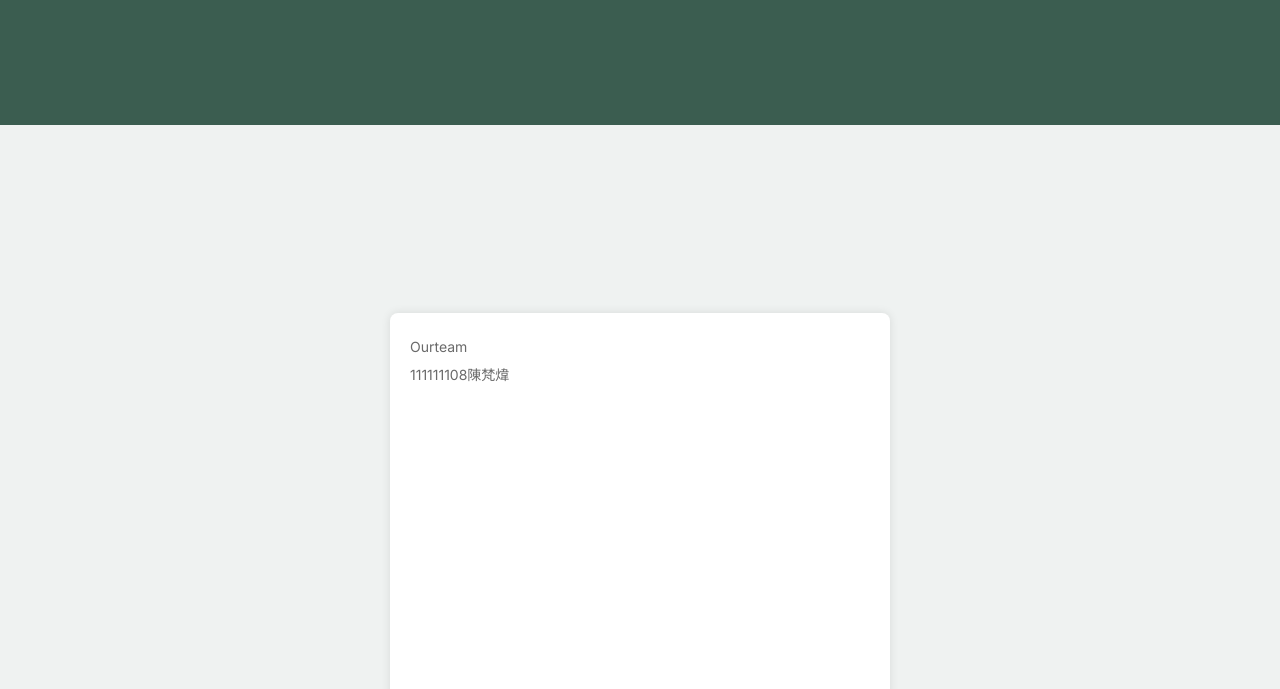
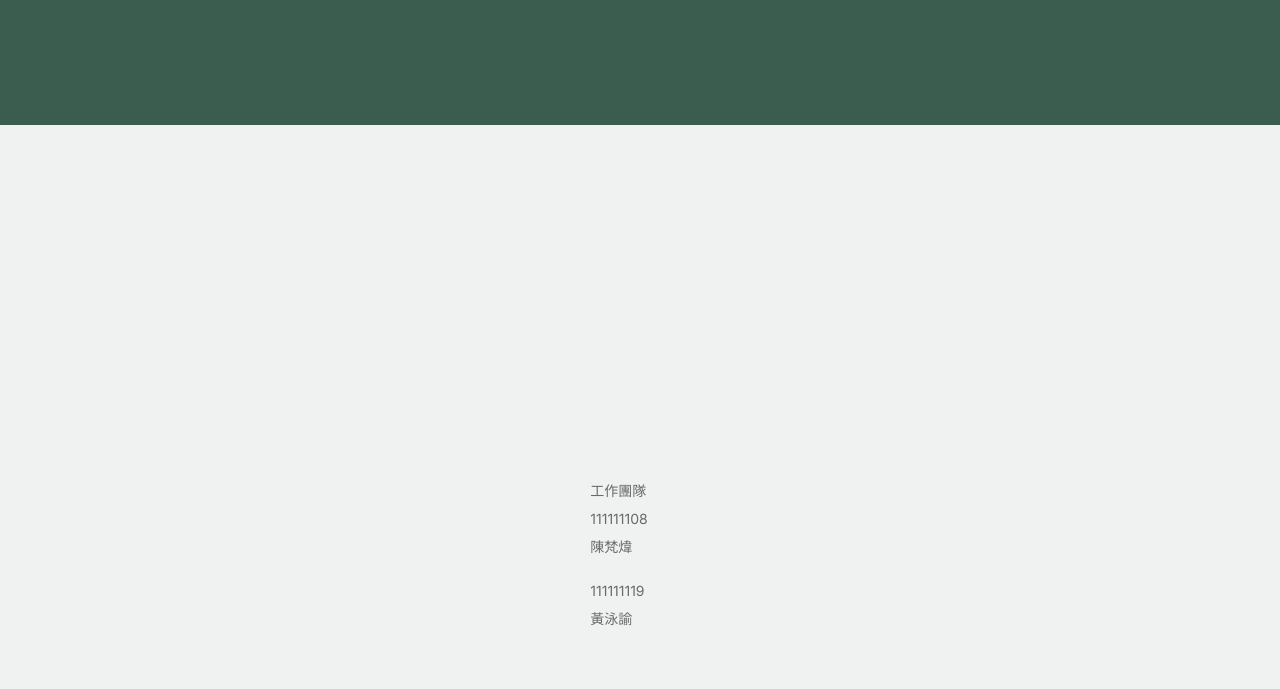
Before and after one commit to jeffhuang878/Finalproject1121-1, a plain HTML site: page ourteam.html in a window 1280 px wide. Shown: the part 263-952 px from the top of the page. Drawn offline with Linux system fonts and the light colour scheme.

Commit message:
小東西完成

```diff
--- a/css/style.css
+++ b/css/style.css
@@ -882,10 +882,5 @@ input[type=checkbox]+span {
   color: #302727;
 }
 .ourteam-container{
-width: 500px;
-height: 500px;
-background-color: #ffffff;
-padding: 20px;
-border-radius: 8px;
-box-shadow: 0 0 10px rgba(0, 0, 0, 0.1);
+
 }
--- a/ourteam.html
+++ b/ourteam.html
@@ -82,8 +82,9 @@
 					<div class="col-md-8 col-lg-8 pb-4">
 						<div class="ourteam-container">
 						<form action="/" method="post">
-						<label for="username">Ourteam</label>
+						<label for="username">工作團隊</label>
 						<p>111111108陳梵煒</p>
+						<p>111111119黃泳諭</p>
 						</form>
 					  </div>
 				</div>
@@ -168,7 +169,7 @@
 							<div class="col-6 col-sm-6 col-md-3">
 								<ul class="list-unstyled">
 									<li><a href="#">Jobs</a></li>
-									<li><a href="#">Our team</a></li>
+									<li><a href="/ourteam.html">Our team</a></li>
 									<li><a href="#">Leadership</a></li>
 									<li><a href="#">Privacy Policy</a></li>
 								</ul>
```
Also changed, not shown: about.html (+1 -1 lines), blog.html (+1 -1 lines), cart.html (+1 -1 lines), checkout.html (+1 -1 lines), contact.html (+1 -1 lines), index.html (+1 -1 lines), login.html (+1 -1 lines), services.html (+1 -1 lines), shop.html (+1 -1 lines), thankyou.html (+1 -1 lines), images/3432890911_1758094528.jpg (added).
